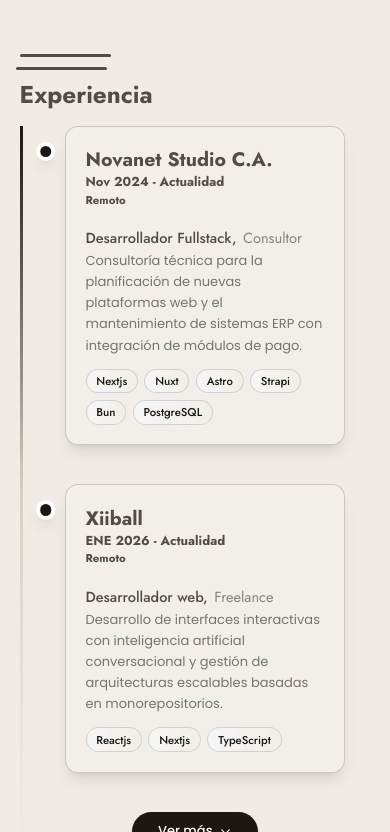
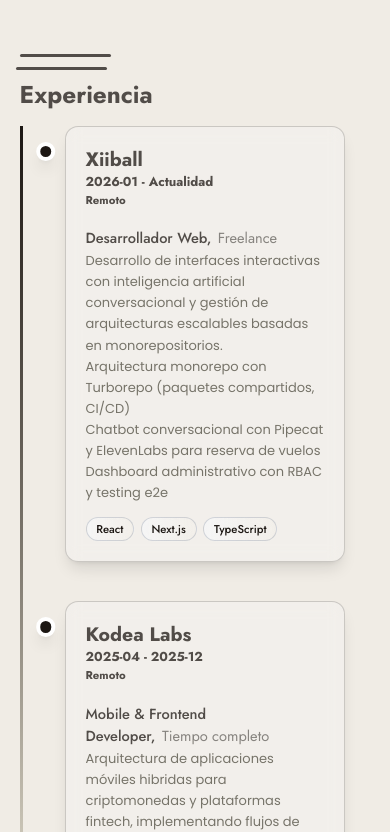
Before and after one commit to EliezerMezaDev/portfolio-v04, a Next.js app: page /about in a window 390 px wide. Shown: the part 2592-3424 px from the top of the page. Built offline with nearby package versions, Linux system fonts and the light colour scheme.

Commit message:
refactor: migrate experiences to markdown with server action

```diff
--- a/src/components/about/Experience.tsx
+++ b/src/components/about/Experience.tsx
@@ -1,95 +1,39 @@
 "use client"
 import Hr from "@components/ui/Hr"
 import { motion, AnimatePresence } from "framer-motion"
-import { useState } from "react"
+import { useState, useEffect } from "react"
 import Title from "./title"
+import ReactMarkdown from "react-markdown"
+import remarkGfm from "remark-gfm"
 
-const experiences: {
-  id: number
+interface Experience {
   startDate: string
   endDate: string
   company: string
+  site?: string
   position: string
   type: string
-  site?: string
   location: string
-  description: string
-  skills: string[]
-}[] = [
-  {
-    id: 1,
-    startDate: "Oct 2021",
-    endDate: "Ago 2023",
-    company: "Spartan Techs C.A.",
-    site: "https://www.grupospartan.com/",
-    position: "Desarrollador Mobile",
-    type: "Tiempo completo",
-    location: "Nueva Esparta, Venezuela",
-    description:
-      "Diseño y desarrollo de aplicaciones móviles empresariales orientadas a la gestión de inventarios y análisis de costos.",
-    skills: ["Ionic", "Angular"],
-  },
-  {
-    id: 2,
-    startDate: "Ago 2023",
-    endDate: "Mar 2025",
-    company: "Spartan Techs C.A.",
-    site: "https://www.grupospartan.com/",
-    position: "Desarrollador Fullstack",
-    type: "Tiempo completo",
-    location: "Nueva Esparta, Venezuela",
-    description:
-      "Desarrollo integral de plataformas web y móviles, asegurando la cohesión entre el frontend y backend para sistemas administrativos y transaccionales.",
-    skills: ["Angular", "Ionic", "Next.js", "Node.js", "TypeScript"],
-  },
-  {
-    id: 3,
-    startDate: "Abr 2025",
-    endDate: "Dic 2025",
-    company: "Kodea Labs",
-    site: "https://www.kodea.la/",
-    position: "Desarrollador Fullstack",
-    type: "Tiempo completo",
-    location: "Remoto",
-    description:
-      "Arquitectura de aplicaciones móviles hibridas para criptomonedas y plataformas fintech, implementando flujos de transacciones cifradas y gestión de estado avanzada.",
-    skills: ["Next.js", "Django", "Flutter", "Dart"],
-  },
-  {
-    id: 4,
-    startDate: "ENE 2026",
-    endDate: "Actualidad",
-    company: "Xiiball",
-    position: "Desarrollador web",
-    type: "Freelance",
-    location: "Remoto",
-    description:
-      "Desarrollo de interfaces interactivas con inteligencia artificial conversacional y gestión de arquitecturas escalables basadas en monorepositorios.",
-    skills: ["Reactjs", "Nextjs", "TypeScript"],
-  },
-  {
-    id: 5,
-    startDate: "Nov 2024",
-    endDate: "Actualidad",
-    company: "Novanet Studio C.A.",
-    site: "https://novanet.studio/",
-    position: "Desarrollador Fullstack",
-    type: "Consultor",
-    location: "Remoto",
-    description:
-      "Consultoría técnica para la planificación de nuevas plataformas web y el mantenimiento de sistemas ERP con integración de módulos de pago.",
-    skills: ["Nextjs", "Nuxt", "Astro", "Strapi", "Bun", "PostgreSQL"],
-  },
-]
+  tech: string[]
+  techNames: string[]
+  content: string
+}
 
-experiences.reverse()
+type ExperiencesResponse = Omit<Experience, "techNames"> & {
+  techNames?: string[]
+}
+
+async function getAllExperiences() {
+  const { getAllExperiencesServer } = await import("@lib/experiences-action")
+  return getAllExperiencesServer()
+}
 
 function ExperienceCard({
   experience,
   index,
   isEven,
 }: {
-  experience: any
+  experience: Experience
   index: number
   isEven: boolean
 }) {
@@ -110,14 +54,13 @@
         <div className="mb-6 flex flex-col justify-between lg:flex-row">
           {experience.site ? (
             <a href={experience.site} target="_blank" rel="noopener noreferrer">
-              <h3 className="hover:text-main cursor-pointer text-2xl font-bold transition-all duration-300">
+              <h3 className="cursor-pointer text-2xl font-bold transition-all duration-300 hover:text-main">
                 {experience.company}
               </h3>
             </a>
           ) : (
             <h3 className="text-2xl font-bold">{experience.company}</h3>
           )}
-
           <div className="flex flex-col font-bold text-dark lg:items-end">
             <h4>{`${experience.startDate} - ${experience.endDate}`}</h4>
             <span className="text-sm">{`${experience.location}`}</span>
@@ -131,19 +74,19 @@
           </span>
         </h5>
 
-        {/* Description */}
-        <p className="mb-4 leading-relaxed text-light-5">
-          {experience.description}
-        </p>
+        <div className="mb-4 leading-relaxed text-light-5">
+          <ReactMarkdown remarkPlugins={[remarkGfm]}>
+            {experience.content}
+          </ReactMarkdown>
+        </div>
 
-        {/* Skills */}
         <div className="flex flex-wrap gap-2">
-          {experience.skills.map((skill: string, idx: number) => (
+          {experience.techNames.map((name, idx) => (
             <span
               key={idx}
               className="rounded-full border border-gray-400/40 bg-linear-to-r from-light to-light-2/50 px-3 py-1 text-sm font-medium text-darken backdrop-blur-sm transition-all duration-300 hover:scale-105"
             >
-              {skill}
+              {name}
             </span>
           ))}
         </div>
@@ -153,27 +96,73 @@
 }
 
 export default function Experience() {
+  const [experiences, setExperiences] = useState<Experience[]>([])
+  const [loading, setLoading] = useState(true)
   const [showAll, setShowAll] = useState(false)
-  const displayedExperiences = showAll ? experiences : experiences.slice(0, 2)
+
+  useEffect(() => {
+    getAllExperiences().then((data: any[]) => {
+      const withTechNames = data.map((exp) => {
+        const allTech: Record<string, string> = {
+          nextjs: "Next.js",
+          react: "React",
+          nuxt: "Nuxt",
+          astro: "Astro",
+          angular: "Angular",
+          ionic: "Ionic",
+          flutter: "Flutter",
+          dart: "Dart",
+          nodejs: "Node.js",
+          django: "Django",
+          strapi: "Strapi",
+          bun: "Bun",
+          typescript: "TypeScript",
+          tailwindcss: "Tailwind CSS",
+          shadcniui: "Shadcn UI",
+          prisma: "Prisma",
+          mysql: "MySQL",
+          postgresql: "PostgreSQL",
+        }
+        const techNames = (exp.techNames || exp.tech || []).map(
+          (id: string) => allTech[id] || id
+        )
+        return { ...exp, techNames }
+      })
+      setExperiences(withTechNames)
+      setLoading(false)
+    })
+  }, [])
+
+  const displayedExperiences = showAll ? experiences : experiences.slice(0, 3)
+
+  if (loading) {
+    return (
+      <>
+        <Title title="Experiencia" isMain={false} />
+        <section className="relative mx-auto w-full px-8">
+          <div className="flex justify-center py-10">
+            <div className="h-8 w-8 animate-spin rounded-full border-4 border-darken border-t-transparent"></div>
+          </div>
+        </section>
+      </>
+    )
+  }
 
   return (
     <>
       <Title title="Experiencia" isMain={false} />
+      <section className="relative mx-auto w-full px-8">
+        <div className="absolute left-1/2 hidden h-full w-1 -translate-x-1/2 transform bg-linear-to-b from-darken via-light-3 to-transparent md:block" />
+        <div className="absolute left-0 h-full w-1 bg-linear-to-b from-darken via-light-3 to-transparent md:hidden" />
 
-      <section className="relative mx-auto w-full px-8">
-        {/* Timeline line - hidden on mobile, visible on md+ */}
-        <div className="absolute left-1/2 hidden h-full w-1 -translate-x-1/2 transform bg-linear-to-b from-darken via-light-3 to-transparent md:block" />
-        {/* Mobile timeline line */}
-        <div className="absolute left-0 h-full w-1 bg-linear-to-b from-darken via-light-3 to-transparent md:hidden" />{" "}
-        {/* Experience cards */}
         <div className="relative space-y-12 md:space-y-16">
           <AnimatePresence>
             {displayedExperiences.map((experience, index) => (
-              <div key={experience.id} className="relative">
-                <div
-                  className={`absolute top-5 left-0 z-30 h-6 w-6 -translate-x-1/2 rounded-full border-4 border-white bg-darken shadow-lg md:top-4 md:left-1/2 md:-translate-x-1/2`}
-                />
-
+              <div
+                key={experience.company + experience.startDate}
+                className="relative"
+              >
+                <div className="absolute top-5 left-0 z-30 h-6 w-6 -translate-x-1/2 rounded-full border-4 border-white bg-darken shadow-lg md:top-4 md:left-1/2 md:-translate-x-1/2" />
                 <ExperienceCard
                   experience={experience}
                   index={index}
@@ -183,8 +172,8 @@
             ))}
           </AnimatePresence>
         </div>
-        {/* Expand/Collapse button */}
-        {experiences.length > 3 && (
+
+        {experiences.length > 2 && (
           <motion.div
             className="mt-12 flex justify-center"
             initial={{ opacity: 0 }}
@@ -232,10 +221,10 @@
               )}
             </button>
           </motion.div>
-        )}{" "}
-        {/* Gradient fade effect at bottom */}
+        )}
+
         {!showAll && (
-          <div className="from-stale-300 pointer-events-none absolute right-0 bottom-0 left-0 h-32 bg-gradient-to-t to-transparent"></div>
+          <div className="from-stale-300 pointer-events-none absolute right-0 bottom-0 left-0 h-32 bg-gradient-to-t to-transparent" />
         )}
       </section>
     </>
--- /dev/null
+++ b/src/lib/experiences-action.ts
@@ -0,0 +1,41 @@
+"use server"
+
+import { Experience } from "./types"
+
+async function getAllExperiencesServer(): Promise<Experience[]> {
+  const fs = require("fs")
+  const path = require("path")
+
+  const experiencesDirectory = path.join(process.cwd(), "src/content/experiences")
+
+  const files = fs.readdirSync(experiencesDirectory).filter((file: string) => file.endsWith(".md"))
+
+  const experiences = files.map((filename: string) => {
+    const filePath = path.join(experiencesDirectory, filename)
+    const fileContent = fs.readFileSync(filePath, "utf-8")
+    const matter = require("gray-matter")
+    const { data, content } = matter(fileContent)
+    const allTech: Record<string, string> = {
+      nextjs: "Next.js", react: "React", nuxt: "Nuxt", astro: "Astro", angular: "Angular",
+      ionic: "Ionic", flutter: "Flutter", dart: "Dart", nodejs: "Node.js", django: "Django",
+      strapi: "Strapi", bun: "Bun", typescript: "TypeScript", tailwindcss: "Tailwind CSS",
+      shadcniui: "Shadcn UI", prisma: "Prisma", mysql: "MySQL", postgresql: "PostgreSQL",
+    }
+    return {
+      startDate: data.startDate,
+      endDate: data.endDate,
+      company: data.company,
+      site: data.site,
+      position: data.position,
+      type: data.type,
+      location: data.location,
+      tech: data.tech || [],
+      techNames: (data.tech || []).map((id: string) => allTech[id] || id),
+      content,
+    }
+  })
+
+  return experiences.sort((a: Experience, b: Experience) => new Date(b.startDate).getTime() - new Date(a.startDate).getTime())
+}
+
+export { getAllExperiencesServer }
```
